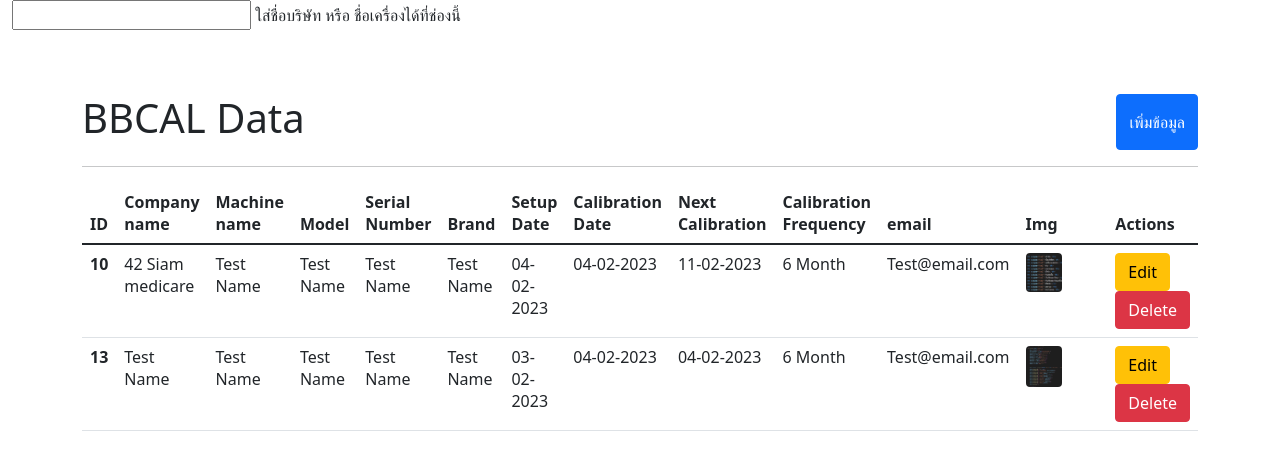
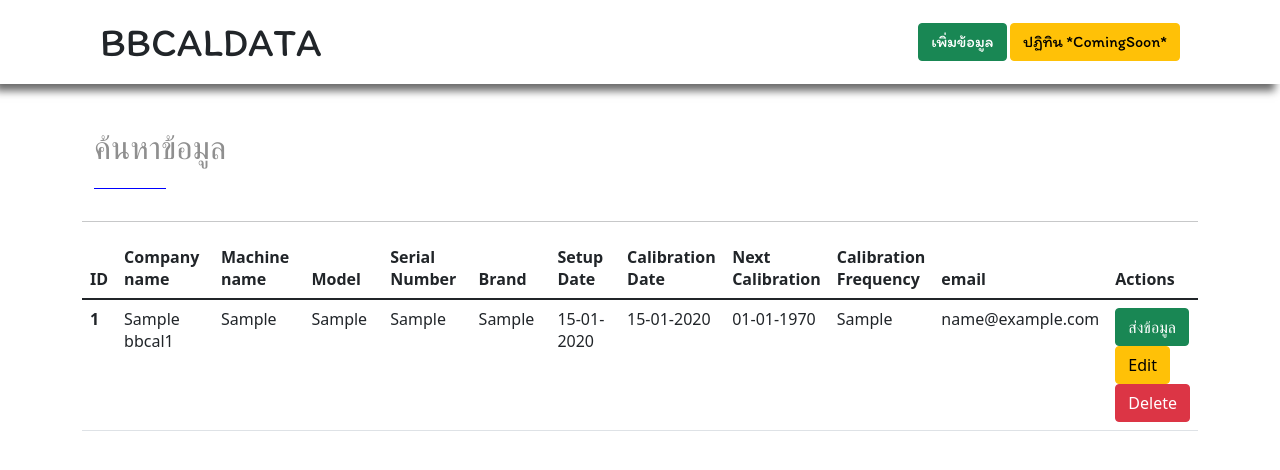
Before and after one commit to malilaza292/CRUD, a PHP site: page / in a window 1280 px wide. Shown: the top 470 px of the page. Run offline with PHP 8.4, Linux system fonts and the light colour scheme; data comes from the database, SQL or seed files in the repository; tables that the repository leaves empty or names only in its code hold one stand-in row (values such as "Sample post"); some libraries are stand-ins or nearby versions.

Commit message:
CRUD V0.2
Add CSS to make nav-bar looks good

```diff
--- /dev/null
+++ b/css/index.css
@@ -0,0 +1,122 @@
+
+/* ************************************************** */
+/* TEXT BOX */
+/* ************************************************** */
+  textarea:focus,
+  input:focus {
+	outline: 0;
+  }
+  /* Question */
+
+  input.question,
+  textarea.question {
+	font-size: 36px;
+	font-weight: 300;
+	border-radius: 2px;
+	margin: 0;
+	border: none;
+	width: 80%;
+	background: rgba(0, 0, 0, 0);
+	transition: padding-top 0.2s ease, margin-top 0.2s ease;
+	overflow-x: hidden; /* Hack to make "rows" attribute apply in Firefox. */
+  }
+  /* Underline and Placeholder */
+
+  input.question + label,
+  textarea.question + label {
+	display: block;
+	position: relative;
+	white-space: nowrap;
+	padding: 0;
+	margin: 0;
+	width: 10%;
+	border-top: 1px solid blue;
+	-webkit-transition: width 0.4s ease;
+	transition: width 0.4s ease;
+	height: 0px;
+  }
+
+  input.question:focus + label,
+  textarea.question:focus + label {
+	width: 80%;
+  }
+
+  input.question:focus,
+  input.question:valid {
+	padding-top: 35px;
+  }
+
+  textarea.question:valid,
+  textarea.question:focus {
+	margin-top: 35px;
+  }
+
+  input.question:focus + label > span,
+  input.question:valid + label > span {
+	top: -100px;
+	font-size: 33px;
+	color:blue;
+  }
+
+  textarea.question:focus + label > span,
+  textarea.question:valid + label > span {
+	top: -150px;
+	font-size:33px;
+	color:blue;
+  }
+
+  input.question:valid + label,
+  textarea.question:valid + label {
+	border-color:blue;
+  }
+
+  input.question:invalid,
+  textarea.question:invalid {
+	box-shadow: none;
+  }
+
+  input.question + label > span,
+  textarea.question + label > span {
+	font-weight: 300;
+	margin: 0;
+	position: absolute;
+	color: #8F8F8F;
+	font-size: 32px;
+	top: -66px;
+	left: 0px;
+	z-index: -1;
+	-webkit-transition: top 0.2s ease, font-size 0.2s ease, color 0.2s ease;
+	transition: top 0.2s ease, font-size 0.2s ease, color 0.2s ease;
+  }
+  /* บนมุมซ้ายขวา */
+  .navbar{
+	padding:90px;
+	font-family: 'Itim', cursive;
+	-webkit-box-shadow: -5px 7px 8px 0px rgba(0,0,0,0.58);
+	-moz-box-shadow: -5px 7px 8px 0px rgba(0,0,0,0.58);
+	box-shadow: -5px 7px 8px 0px rgba(0,0,0,0.58);
+  }
+  .navbar-left,
+  .navbar-right{
+	display: flex;
+	align-items: center;
+}
+  .navbar-left div{
+	text-transform: uppercase;
+	font-weight: 800;
+	padding: 20px;
+  }
+  .add-data{
+	font-weight: 50px;
+  }
+  /* ระยะห่างมุมซ้ายและขวา */
+  .navbar-left > * ,
+  .navbar-right > * {
+	margin:10px;
+  }
+  /* บนมุมขวา */
+  .button-right{
+	display:flex;
+	align-items: center;
+	font-weight: 500;
+  }
--- a/edit.php
+++ b/edit.php
@@ -40,7 +40,7 @@
             $fileNew = $img2;
         }
 
-        $sql = $conn->prepare("UPDATE bbcal SET customername = :customername, testmachine = :testmachine, model = :model, serialnum = :serialnum, brand = :brand, setupdate = :setupdate, calidate = :calidate, nextcal = :nextcal, califreq = :califreq, email = :email WHERE id = :id");
+        $sql = $conn->prepare("UPDATE bbcal1 SET customername = :customername, testmachine = :testmachine, model = :model, serialnum = :serialnum, brand = :brand, setupdate = :setupdate, calidate = :calidate, nextcal = :nextcal, califreq = :califreq, email = :email WHERE id = :id");
         $sql->bindParam(":id", $id);
         $sql->bindParam(":customername", $customername);
         $sql->bindParam(":testmachine", $testmachine);
@@ -109,7 +109,7 @@
             <?php
                 if (isset($_GET['id'])) {
                         $id = $_GET['id'];
-                        $stmt = $conn->query("SELECT * FROM bbcal WHERE id = $id");
+                        $stmt = $conn->query("SELECT * FROM bbcal1 WHERE id = $id");
                         $stmt->execute();
                         $data = $stmt->fetch();
                 }
--- a/index.php
+++ b/index.php
@@ -8,7 +8,7 @@
 
     if (isset($_GET['delete'])) {
         $delete_id = $_GET['delete'];
-        $deletestmt = $conn->query("DELETE FROM bbcal WHERE id = $delete_id");
+        $deletestmt = $conn->query("DELETE FROM bbcal1 WHERE id = $delete_id");
         $deletestmt->execute();
 
         if ($deletestmt) {
@@ -18,7 +18,10 @@
         }
 
     }
-
+?>
+<?php
+    $current_date = date("Y-m-d");
+    $query = "SELECT * FROM bbcal1 WHERE nextcal <= '$current_date' ORDER BY nextCal ASC";
 ?>
 <!DOCTYPE html>
 <html lang="en">
@@ -29,19 +32,13 @@
     <title>BBCAL DATA</title>
 
     <!-- CSS only -->
+    <link rel="stylesheet" href="css/index.css" />
+    <link rel="preconnect" href="https://fonts.googleapis.com">
+<link rel="preconnect" href="https://fonts.gstatic.com" crossorigin>
+<link href="https://fonts.googleapis.com/css2?family=Itim&display=swap" rel="stylesheet">
     <link href="https://cdn.jsdelivr.net/npm/bootstrap@5.1.3/dist/css/bootstrap.min.css" rel="stylesheet" integrity="sha384-1BmE4kWBq78iYhFldvKuhfTAU6auU8tT94WrHftjDbrCEXSU1oBoqyl2QvZ6jIW3" crossorigin="anonymous">
 </head>
 <body>
-<div class="container-fluid">
-    <div class="row">
-    <div class="col-md-8">
-             <form>
-		<input type="text" name="name" class="question" id="search" class="form-control" required autocomplete="off" />
-		<label for="search"><span>ใส่ชื่อบริษัท หรือ ชื่อเครื่องได้ที่ช่องนี้</span></label>
-	  </form>
-</div>
-</div>
-</div>
     <div class="modal fade" id="userModal" tabindex="-1" aria-labelledby="exampleModalLabel" aria-hidden="true">
     <div class="modal-dialog">
         <div class="modal-content">
@@ -108,17 +105,37 @@
         </div>
     </div>
     </div>
-    <!-- TEST -->
-  <!-- TEST -->
+
+  <!-- Header -->
+<div class="navbar">
+    <div class="navbar-left">
+        <h1>BBCALDATA</h1>
+    </div>
+    <div class="navbar-right">
+        <div class="button-right">
+            <div class="justify-content-end add-data">
+                <button type="button" class="btn btn-success" data-bs-toggle="modal" data-bs-target="#userModal" data-bs-whatever="@mdo">เพิ่มข้อมูล</button>
+                <button type="button1" class="btn btn-warning" data-bs-target="#">ปฏิทิน *ComingSoon*</button>
+            </div>
+        </div>
+    </div>
+</div>
+<!-- Header -->
     <div class="container mt-5">
         <div class="row">
             <div class="col-md-6">
-                <h1>BBCAL Data</h1>
-            </div>
-            <div class="col-md-6 d-flex justify-content-end">
-                <button type="button" class="btn btn-primary" data-bs-toggle="modal" data-bs-target="#userModal" data-bs-whatever="@mdo">เพิ่มข้อมูล</button>
             </div>
         </div>
+            <div class="container-fluid">
+    <div class="row">
+    <div class="col-md-8">
+             <form>
+		<input type="text" name="name" class="question" id="search" class="form-control" required autocomplete="off" />
+		<label for="search"><span>ค้นหาข้อมูล</span></label>
+	  </form>
+</div>
+</div>
+</div>
         <hr>
         <?php if (isset($_SESSION['success'])) { ?>
             <div class="alert alert-success">
@@ -141,34 +158,29 @@
             <thead>
                 <tr>
                     <th scope="col">ID</th>
-                    <th scope="col">Company name</th>
-                    <th scope="col">Machine name</th>
-                    <th scope="col">Model</th>
-                    <th scope="col">Serial Number</th>
-                    <th scope="col">Brand</th>
-                    <th scope="col">Setup Date</th>
-                    <th scope="col">Calibration Date</th>
-                    <th scope="col">Next Calibration</th>
-                    <th scope="col">Calibration Frequency</th>
-                    <th scope="col">email</th>
-                    <th scope="col">Img</th>
-                    <th scope="col">Actions</th>
+                    <th scope="col" width=15%>Company name</th>
+                    <th scope="col" width=15%>Machine name</th>
+                    <th scope="col" width=15%>Model</th>
+                    <th scope="col" width=15%>Serial Number</th>
+                    <th scope="col" width=15%>Brand</th>
+                    <th scope="col" width=15%>Setup Date</th>
+                    <th scope="col" width=15%>Calibration Date</th>
+                    <th scope="col" width=15%>Next Calibration</th>
+                    <th scope="col" width=15%>Calibration Frequency</th>
+                    <th scope="col" width=15%>email</th>
+                    <th scope="col" width=15%>Actions</th>
                 </tr>
             </thead>
             <tbody>
                 <?php
-                    $stmt = $conn->query("SELECT * FROM bbcal");
+                    $stmt = $conn->query("SELECT * FROM bbcal1");
                     $stmt->execute();
-                    $bbcal = $stmt->fetchAll();
+                    $bbcal1 = $stmt->fetchAll();
 
-                    if (!$bbcal) {
+                    if (!$bbcal1) {
                         echo "<p><td colspan='6' class='text-center'>No data available</td></p>";
                     } else {
-                    foreach($bbcal as $user)  {
-                ?>
-                <?php
-            $current_date = date('Y-m-d');
-            $sql = "SELECT * FROM bbcal ORDER BY DAY(Nextcal) DESC ";
+                    foreach($bbcal1 as $user)  {
                 ?>
                     <tr>
                         <th scope="row"><?php echo $user['id']; ?></th>
@@ -177,13 +189,31 @@
                         <td><?php echo $user['model']; ?></td>
                         <td><?php echo $user['serialnum']; ?></td>
                         <td><?php echo $user['brand']; ?></td>
-                        <td><?php echo date('d-m-Y', strtotime($user['setupdate'])); ?></td>
-                        <td><?php echo date('d-m-Y', strtotime($user['calidate'])); ?></td>
-                        <td><?php echo date('d-m-Y', strtotime($user['nextcal'])); ?></td>
+                        <td><?php
+                          if ($user['setupdate'] == ''){
+                            echo '';
+                          }else{
+                            echo date('d-m-Y', strtotime($user['setupdate']));
+                          }
+                        ?></td>
+                        <td><?php
+                          if ($user['calidate'] == ''){
+                            echo '';
+                          }else{
+                            echo date('d-m-Y', strtotime($user['calidate']));
+                          }
+                        ?></td>
+                        <td><?php
+                          if ($user['nextcal'] == ''){
+                            echo '';
+                          }else{
+                            echo date('d-m-Y', strtotime($user['nextcal']));
+                          }
+                        ?> </td>
                         <td><?php echo $user['califreq']; ?></td>
                         <td><?php echo $user['email']; ?></td>
-                        <td width="250px"><img class="rounded" width="50%" src="uploads/<?php echo $user['img']; ?>" alt=""></td>
                         <td>
+                            <a class="btn btn-success" type="submit" href="mailto:<?php echo $user['email']?>?Subject=(เรียนเพื่อทราบ)&body=ชื่อบริษัท <?php echo $user['customername']?> เครื่อง <?php echo $user['testmachine']?> %20%0Aจะมีการสอบเทียบภายในอีก 1 เดือนจึงเเจ้งมาให้ทราบขอบคุณ %20%0Aโดยวันที่ <?php echo $user['nextcal']?> จะมีการสอบเทียบ %20%0Aติดต่อได้ที่ 188/26 หมู่ที่ 3 ต.บางศรีเมือง อ.เมืองนนทบุรี จ.นนทบุรี ประเทศไทย เทศบาลนครนนทบุรี 11000 %20%0Aเบอร์โทร: 02-881-5586 หรือ FAX: 02-881-5587" value="'.$id.'">ส่งข้อมูล</a>
                             <a href="edit.php?id=<?php echo $user['id']; ?>" class="btn btn-warning">Edit</a>
                             <a data-id="<?php echo $user['id']; ?>" href="?delete=<?php echo $user['id']; ?>" class="btn btn-danger delete-btn">Delete</a>
                         </td>
@@ -257,16 +287,6 @@ $("#search").on("keyup", function() {
     $(this).toggle($(this).text().toLowerCase().indexOf(value) > -1)
   });
   });
-
-  $(document).ready(function(){
-    $("#plus-button").mouseenter(function(){
-        $(this).addClass("expanded");
-    });
-    $("#plus-button").mouseleave(function(){
-        $(this).removeClass("expanded");
-    });
-});
-
     </script>
 </body>
 </html>
--- a/insert.php
+++ b/insert.php
@@ -27,7 +27,7 @@ if (isset($_POST['submit'])) {
         if (in_array($fileActExt, $allow)) {
             if ($img['size'] > 0 && $img['error'] == 0) {
                 if (move_uploaded_file($img['tmp_name'], $filePath)) {
-                    $sql = $conn->prepare("INSERT INTO bbcal(customername, testmachine, model, serialnum, brand, setupdate, calidate, nextcal, califreq, email, img)
+                    $sql = $conn->prepare("INSERT INTO bbcal1(customername, testmachine, model, serialnum, brand, setupdate, calidate, nextcal, califreq, email, img)
                     VALUES                                  (:customername, :testmachine, :model, :serialnum, :brand, :setupdate, :calidate, :nextcal, :califreq, :email, :img)");
                     $sql->bindParam(":customername", $customername);
                     $sql->bindParam(":testmachine", $testmachine);
--- a/update.php
+++ b/update.php
@@ -40,7 +40,7 @@ if (isset($_POST['update'])) {
         }
 
 }
-        $sql = $conn->prepare("UPDATE bbcal SET customername = :customername, testmachine = :testmachine, model = :model, serialnum = :serialnum, brand = :brand, setupdate = :setupdate, calidate = :calidate, nextcal = :nextcal, califreq = :califreq, email = :email, img = :img WHERE id = :id");
+        $sql = $conn->prepare("UPDATE bbcal1 SET customername = :customername, testmachine = :testmachine, model = :model, serialnum = :serialnum, brand = :brand, setupdate = :setupdate, calidate = :calidate, nextcal = :nextcal, califreq = :califreq, email = :email, img = :img WHERE id = :id");
         $sql->bindParam(":id", $id);
         $sql->bindParam(":customername", $customername);
         $sql->bindParam(":testmachine", $testmachine);
```
Also changed, not shown: uploads/1514554719.png (added), uploads/1638021314.png (added), uploads/1984806496.png (added).
